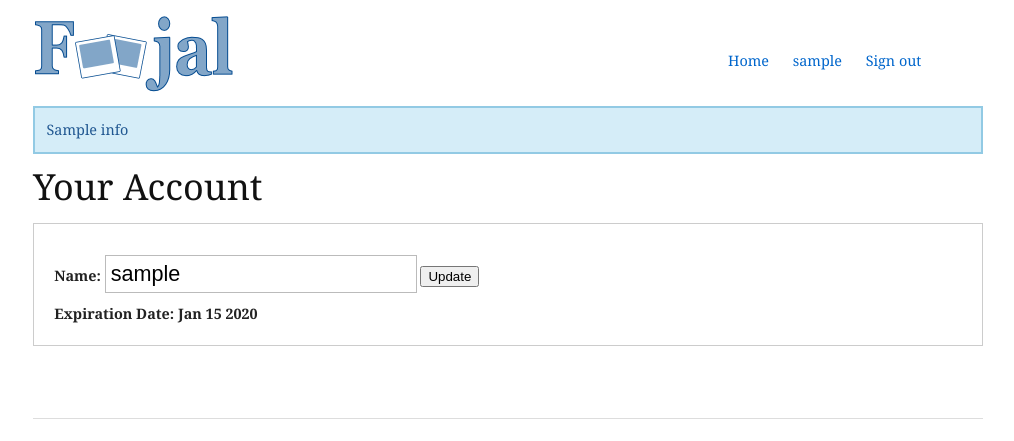
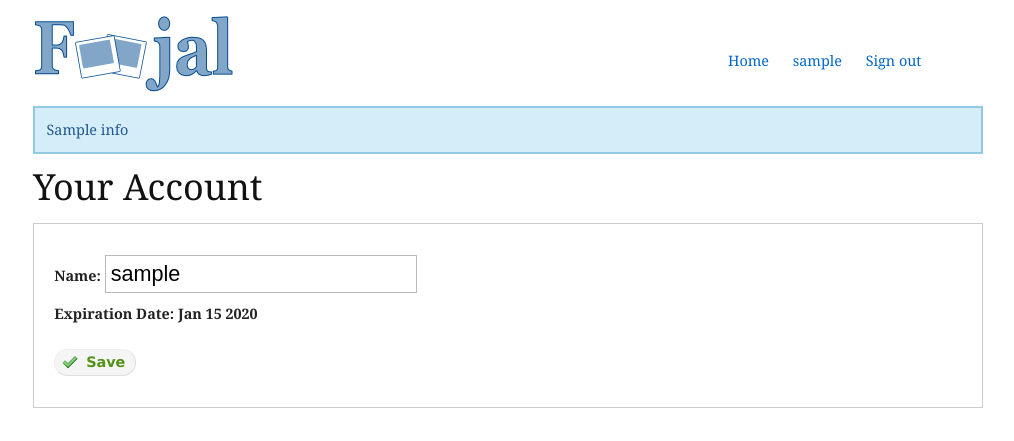
Before and after one commit to awolf/Foojal, a Django app: template templates/AccountPage.html in a window 1280 px wide. Shown: the top 441 px of the page, without its empty margins (132-1146 px from the left). Run offline with Django 3.2, Linux system fonts and the light colour scheme; the template is opened without the code that fills it: most values are stand-ins (such as "Sample title", 1, 10 or a date in 2020).

Commit message:
css changes and layout for accounting page

```diff
--- a/main.py
+++ b/main.py
@@ -36,3 +36,4 @@ if __name__ == "__main__":
 # todo Admin - Add admin pages to the admin section see: http://code.google.com/appengine/docs/python/config/appconfig.html#Administration_Console_Custom_Pages
 # todo Error - Add a custom error message to the application see: http://code.google.com/appengine/docs/python/config/appconfig.html#Custom_Error_Responses
 # todo Admin - Add appstats to the admin see: http://code.google.com/appengine/docs/python/tools/appstats.html
+# todo Admin - Need the ability to look at images and view the exif data from the photo.
--- a/public/stylesheets/blueprint/plugins/buttons/screen.css
+++ b/public/stylesheets/blueprint/plugins/buttons/screen.css
@@ -11,87 +11,102 @@
 -------------------------------------------------------------- */
 
 a.button, button {
-  display:block;
-  float:left;
-  margin: 0.7em 0.5em 0.7em 0;
-  padding:5px 10px 5px 7px;   /* Links */
+    display: block;
+    float: left;
+    margin: 1.7em 0.5em 0.7em 0;
+    padding: 5px 10px 5px 7px; /* Links */
 
-  border:1px solid #dedede;
-  border-top:1px solid #eee;
-  border-left:1px solid #eee;
+    border: 1px solid #dedede;
+    border-top: 1px solid #eee;
+    border-left: 1px solid #eee;
 
-  background-color:#f5f5f5;
-  font-family:"Lucida Grande", Tahoma, Arial, Verdana, sans-serif;
-  font-size:100%;
-  line-height:130%;
-  text-decoration:none;
-  font-weight:bold;
-  color:#565656;
-  cursor:pointer;
-}
-button {
-  width:auto;
-  overflow:visible;
-  padding:4px 10px 3px 7px;   /* IE6 */
-}
-button[type] {
-  padding:4px 10px 4px 7px;   /* Firefox */
-  line-height:17px;           /* Safari */
-}
-*:first-child+html button[type] {
-  padding:4px 10px 3px 7px;   /* IE7 */
-}
-button img, a.button img{
-  margin:0 3px -3px 0 !important;
-  padding:0;
-  border:none;
-  width:16px;
-  height:16px;
-  float:none;
+    border-radius: 14px;
+    -webkit-border-radius: 14px;
+    -moz-border-radius: 14px;
+
+    background-color: #f5f5f5;
+    font-family: "Lucida Grande", Tahoma, Arial, Verdana, sans-serif;
+    font-size: 100%;
+    line-height: 130%;
+    text-decoration: none;
+    font-weight: bold;
+    color: #565656;
+    cursor: pointer;
 }
 
+button {
+    width: auto;
+    overflow: visible;
+    padding: 4px 10px 3px 7px; /* IE6 */
+}
+
+button[type] {
+    padding-top: 4px;
+    padding-right: 10px;
+    padding-left: 7px;
+    padding-bottom: 4px; /* Firefox */
+    line-height: 17px; /* Safari */
+}
+
+*:first-child+html button[type] {
+    padding: 4px 10px 3px 7px; /* IE7 */
+}
+
+button img, a.button img {
+    margin: 0 3px -3px 0 !important;
+    padding: 0;
+    border: none;
+    width: 16px;
+    height: 16px;
+    float: none;
+}
 
 /* Button colors
 -------------------------------------------------------------- */
 
 /* Standard */
-button:hover, a.button:hover{
-  background-color:#dff4ff;
-  border:1px solid #c2e1ef;
-  color:#336699;
+button:hover, a.button:hover {
+    background-color: #dff4ff;
+    border: 1px solid #c2e1ef;
+    color: #336699;
 }
-a.button:active{
-  background-color:#6299c5;
-  border:1px solid #6299c5;
-  color:#fff;
+
+a.button:active {
+    background-color: #6299c5;
+    border: 1px solid #6299c5;
+    color: #fff;
 }
 
 /* Positive */
 body .positive {
-  color:#529214;
+    color: #529214;
 }
+
 a.positive:hover, button.positive:hover {
-  background-color:#E6EFC2;
-  border:1px solid #C6D880;
-  color:#529214;
+    background-color: #E6EFC2;
+    border: 1px solid #C6D880;
+    color: #529214;
 }
+
 a.positive:active {
-  background-color:#529214;
-  border:1px solid #529214;
-  color:#fff;
+    background-color: #529214;
+    border: 1px solid #529214;
+    color: #fff;
 }
 
 /* Negative */
 body .negative {
-  color:#d12f19;
+    color: #d12f19;
 }
+
 a.negative:hover, button.negative:hover {
-  background-color:#fbe3e4;
-  border:1px solid #fbc2c4;
-  color:#d12f19;
+    background-color: #fbe3e4;
+    border: 1px solid #fbc2c4;
+    color: #d12f19;
 }
+
 a.negative:active {
-  background-color:#d12f19;
-  border:1px solid #d12f19;
-  color:#fff;
+    background-color: #d12f19;
+    border: 1px solid #d12f19;
+    color: #fff;
 }
--- a/templates/AccountPage.html
+++ b/templates/AccountPage.html
@@ -1,22 +1,24 @@
 {% extends "base.html" %}
 
-{% block title %} Foojal Signup {% endblock %}
+{% block title %} Your Account {% endblock %}
 
 {% block content %}
     <div class="span-24 last">
         <h1>Your Account </h1>
         <fieldset>
             <form action='' method='post'>
+                <label>Name:
+                    <input name='name' type='text' class="title" value='{{account.nickname}}'/>
+                </label>
+                <br>
                 <label>
-                    Name:
-                    <input name='name' type='text' class="title" value='{{account.nickname}}'>
+                    Expiration Date: {{ account.expiration_date|date:"M d Y" }}
                 </label>
-                <input type='submit' value='Update'>
-            </form>
-            <label>
-                Expiration Date: {{ account.expiration_date|date:"M d Y" }}
-            </label>
-
+                <br />
+                <button type="submit" class="button positive">
+                    <img src="/public/stylesheets/blueprint/plugins/buttons/icons/tick.png" alt=""/> Save
+                </button>
+          </form>
         </fieldset>
     </div>
 {% endblock %}
--- a/templates/MainPage.html
+++ b/templates/MainPage.html
@@ -1,6 +1,6 @@
 {% extends "base.html" %}
 
-{% block title %}Today Pictures {% endblock %}
+{% block title %}Home{% endblock %}
 
 {% block content %}
 
--- a/templates/base.html
+++ b/templates/base.html
@@ -2,7 +2,7 @@
 <html lang="en">
 <head>
 	<meta http-equiv="Content-Type" content="text/html; charset=utf-8">
-		<title>{% block title %}{% endblock %} - Foojal The Photo Food Journal</title>
+		<title>Foojal | {% block title %}{% endblock %} - The Photo Food Journal</title>
 
 		<!-- Framework CSS -->
 		<link rel="stylesheet" href="/public/stylesheets/blueprint/screen.css" type="text/css" media="screen, projection">
@@ -11,6 +11,7 @@
 
 		<!-- Import fancy-type plugin for the sample page. -->
 		<link rel="stylesheet" href="/public/stylesheets/blueprint/plugins/fancy-type/screen.css" type="text/css" media="screen, projection">
+        <link rel="stylesheet" href="/public/stylesheets/blueprint/plugins/buttons/screen.css" type="text/css" media="screen, projection">
 		<link type="text/css" rel="stylesheet" href="/public/stylesheets/main.css" />
 
         <link rel="apple-touch-icon" href="/public/images/touch-icon-iphone.png" />
```
